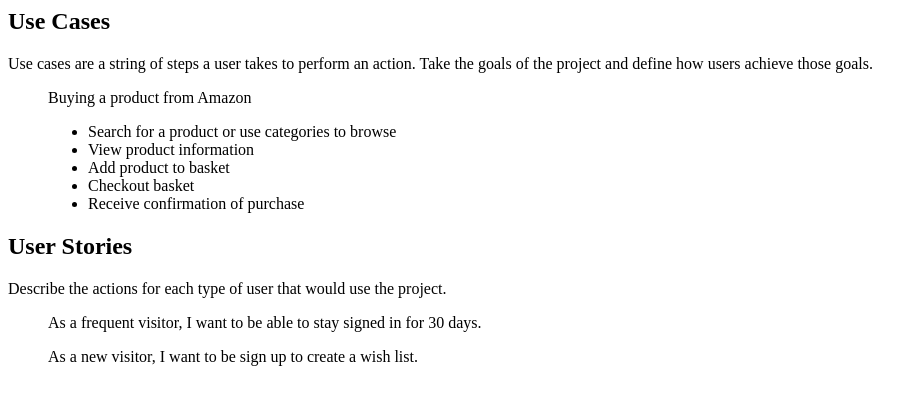
After one commit to golincode/pattern, a PHP site: page /app/views/chapters/ux-design/use-cases-stories.php in a window 1280 px wide. The commit adds this page. Shown: the top 405 px of the page, without its empty margins (0-923 px from the left). Run offline with PHP 8.4, Linux system fonts and the light colour scheme.

Commit message:
Updated objectives and UX

```diff
--- /dev/null
+++ b/fuel/app/views/chapters/objectives-scope/life-cycle.php
@@ -0,0 +1,2 @@
+                   <p>Describe a time line of the project, including phases. Mention the scope that your project contains, for example just phase 1.</p>
+                   <p>If the project is relatively simple, this section can be omitted.</p>
--- a/fuel/app/views/chapters/objectives-scope/supplied.php
+++ b/fuel/app/views/chapters/objectives-scope/supplied.php
@@ -1,8 +1,8 @@
-                    <p id="chapter-1-supplied-1"><a href="#chapter-1-supplied-1" class="marker">1.3.1</a>It is likely that copy, assets or other content is provided by the client. List what you’re expecting the client to provide.</p>
+                    <p>It is likely that copy, assets or other content is provided by the client. List what you’re expecting the client to provide.</p>
                     <blockquote class="example example-sample">
                         <ul>
                             <li>Photography of staff and shop provided in JPG format with a minimum resolution of 4 megapixels.</li>
                             <li>Copy for all content pages.</li>
                         </ul>
                     </blockquote>
-                    <p><a href="#chapter-1-supplied-2" class="marker">1.3.2</a>If the client is providing finished designs they’ve made, see <a href="#chapter-2-provided-assets">Provided Assets</a> for our requirements.</p>
+                    <p>If the client is providing finished designs they’ve made.</p>
--- /dev/null
+++ b/fuel/app/views/chapters/ux-design.php
@@ -0,0 +1 @@
+            <p>User Experience and Design defines the look and feel of the project. It’s difficult to describe the full scope of the project in design, so stick to answering as much of the requirements as possible.</p>
--- /dev/null
+++ b/fuel/app/views/chapters/ux-design/brand-guidelines-copy-style.php
@@ -0,0 +1 @@
+                    <p>brand-guidelines-copy-style</p>
--- /dev/null
+++ b/fuel/app/views/chapters/ux-design/creative-brief.php
@@ -0,0 +1 @@
+                    <p>Get an idea from the client of the design for the project. Brand guidelines should dictate much of the standards, and the design should answer the functional specification (for example, if the requirement is to build a mobile application, the appropriate considerations will be taken into).</p>
--- /dev/null
+++ b/fuel/app/views/chapters/ux-design/design-process.php
@@ -0,0 +1 @@
+                    <p>You should describe to the client how the design process works.</p>
--- /dev/null
+++ b/fuel/app/views/chapters/ux-design/provided-assets.php
@@ -0,0 +1 @@
+                    <p>provided-assets</p>
--- /dev/null
+++ b/fuel/app/views/chapters/ux-design/typefaces.php
@@ -0,0 +1 @@
+                    <p>typefaces</p>
--- /dev/null
+++ b/fuel/app/views/chapters/ux-design/use-cases-stories.php
@@ -0,0 +1,20 @@
+                    <h2>Use Cases</h2>
+                    <p>Use cases are a string of steps a user takes to perform an action. Take the goals of the project and define how users achieve those goals.</p>
+                    <blockquote class="example example-sample">
+                    	<p>Buying a product from Amazon</p>
+                    	<ul>
+                    		<li>Search for a product or use categories to browse</li>
+                    		<li>View product information</li>
+                    		<li>Add product to basket</li>
+                    		<li>Checkout basket</li>
+                    		<li>Receive confirmation of purchase</li>
+                    	</ul>
+                    </blockquote>
+                    <h2>User Stories</h2>
+                    <p>Describe the actions for each type of user that would use the project.</p>
+                    <blockquote class="example example-sample">
+                    	<p>As a frequent visitor, I want to be able to stay signed in for 30 days.</p>
+                    </blockquote>
+                    <blockquote class="example example-sample">
+                    	<p>As a new visitor, I want to be sign up to create a wish list.</p>
+                    </blockquote>
```
Also changed, not shown: fuel/app/classes/controller/document.php (+18 -26 lines).
